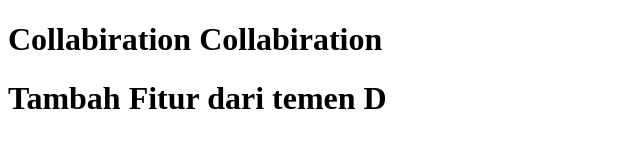
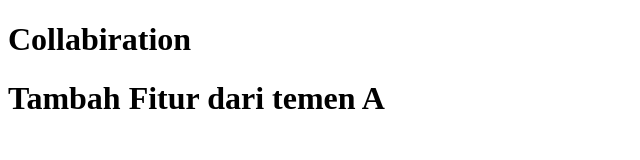
Before and after one commit to vh4/git-basic, a plain HTML site: page index.html in a window 1280 px wide. Shown: the whole page, without its empty margins (0-640 px from the left). Drawn offline with Linux system fonts and the light colour scheme.

Commit message:
update di login collaboration

```diff
--- a/index.html
+++ b/index.html
@@ -7,7 +7,7 @@
     <title>Git Collaboration</title>
 </head>
 <body>
-    <h1>Collabiration Collabiration</h1>
-    <h1>Tambah Fitur dari temen D</h1>
+    <h1>Collabiration</h1>
+    <h1>Tambah Fitur dari temen A</h1>
 </body>
 </html>
```
